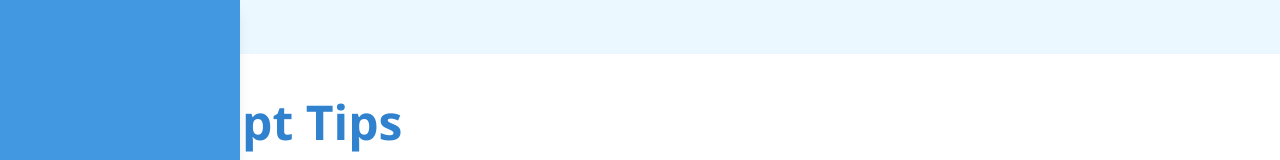
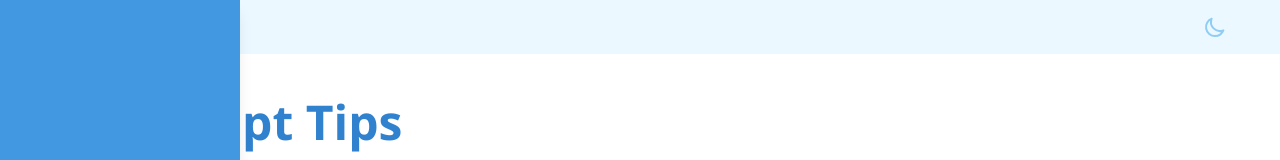
Before and after one commit to o-louis/CodeTips, a Next.js app: page / in a window 1280 px wide. Shown: the top 160 px of the page. Built offline with nearby package versions, Linux system fonts and the light colour scheme; what @tailwindcss/ui would draw is missing.

Commit message:
feat: Create icon to enable dark mode

```diff
--- a/components/Header.js
+++ b/components/Header.js
@@ -8,6 +8,20 @@ const Header = ({ openMenu }) => {
           <Link href="/">CodeTips</Link>
         </div>
 
+        <svg
+          class="w-6 h-6 hidden md:inline-block md:cursor-pointer md:text-blue-300 md:hover:text-blue-600"
+          fill="none"
+          stroke="currentColor"
+          viewBox="0 0 24 24"
+          xmlns="http://www.w3.org/2000/svg"
+        >
+          <path
+            stroke-linecap="round"
+            stroke-linejoin="round"
+            stroke-width="2"
+            d="M20.354 15.354A9 9 0 018.646 3.646 9.003 9.003 0 0012 21a9.003 9.003 0 008.354-5.646z"
+          ></path>
+        </svg>
         <div
           className="rounded-full p-1 cursor-pointer hover:bg-gray-50 md:hidden"
           onClick={openMenu}
```
